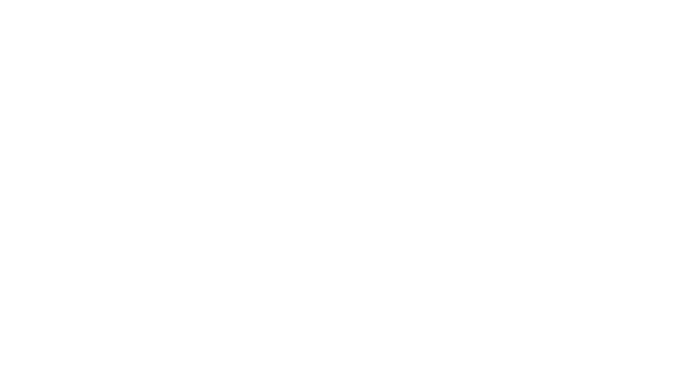
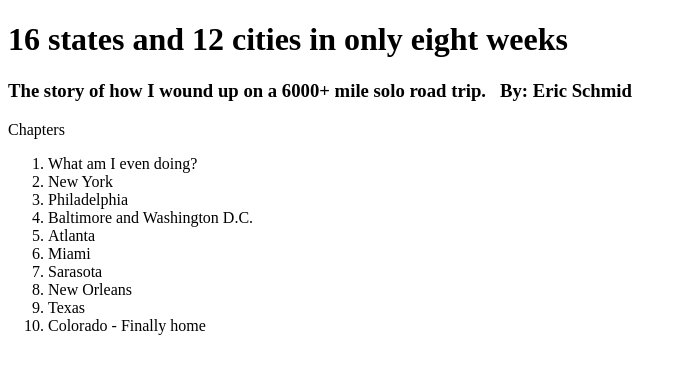
Before and after one commit to STL-LC101-Sept-22/js-assignment-4-html-me-something-schmidward, a website: page index.html in a window 1280 px wide. Shown: the whole page, without its empty margins (0-687 px from the left). Drawn offline with Linux system fonts and the light colour scheme.

Commit message:
Added photos and header content

```diff
--- a/index.html
+++ b/index.html
@@ -1,8 +1,33 @@
 <!DOCTYPE html>
 <html>
    <head>
+      <title>
+         Eric's Solo American Road Trip
+      </title>
    </head>
    <body>
-      <!-- Write your HTML in this file! -->
+      <header>
+         <h1>16 states and 12 cities in only eight weeks</h1>
+         <h3>The story of how I wound up on a 6000+ mile solo road trip. &nbsp; By: Eric Schmid</h3>
+         <nav>
+         <p>Chapters</p>
+            <ol>
+               <li>What am I even doing?</li>
+               <li>New York</li>
+               <li>Philadelphia</li>
+               <li>Baltimore and Washington D.C.</li>
+               <li>Atlanta</li>
+               <li>Miami</li>
+               <li>Sarasota</li>
+               <li>New Orleans</li>
+               <li>Texas</li>
+               <li>Colorado - Finally home</li>
+            </ol>
+         </nav>
+      </header>
+      <main>
+
+      </main>
+
    </body>
 </html>
```
Also changed, not shown: images/ATL-graffiti.jpg (added), images/DC-capitol.jpg (added), images/baltimore-cat.jpg (added), images/colorado-home.jpg (added), images/miami-viscaya.jpg (added), images/nola-art.jpg (added), images/nola-beer.JPG (added), images/nyc-skyline-1.jpg (added), images/philly-rower.jpg (added), images/sarasota-beach.jpg (added), images/sarasota-palms.jpg (added), 3 other files.
